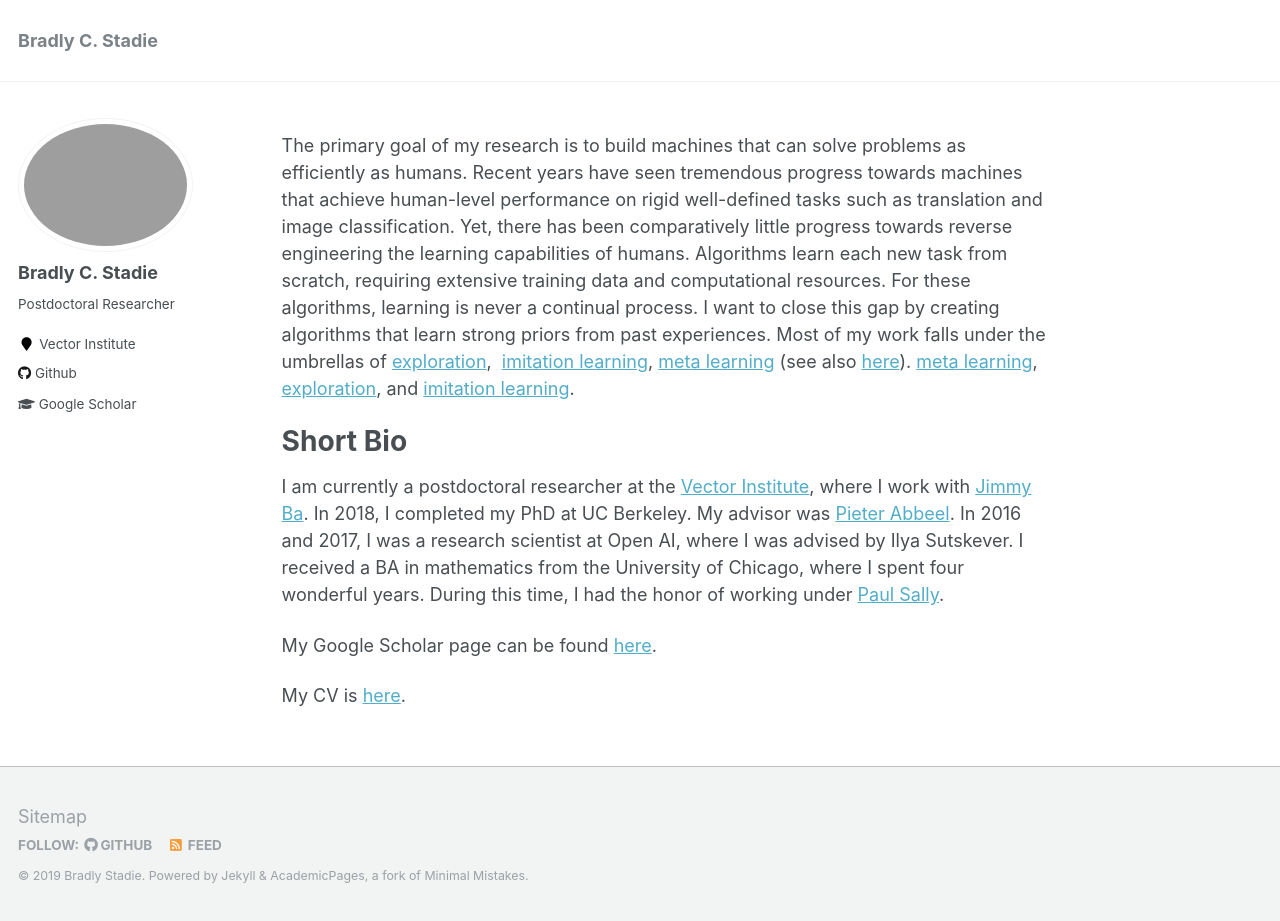
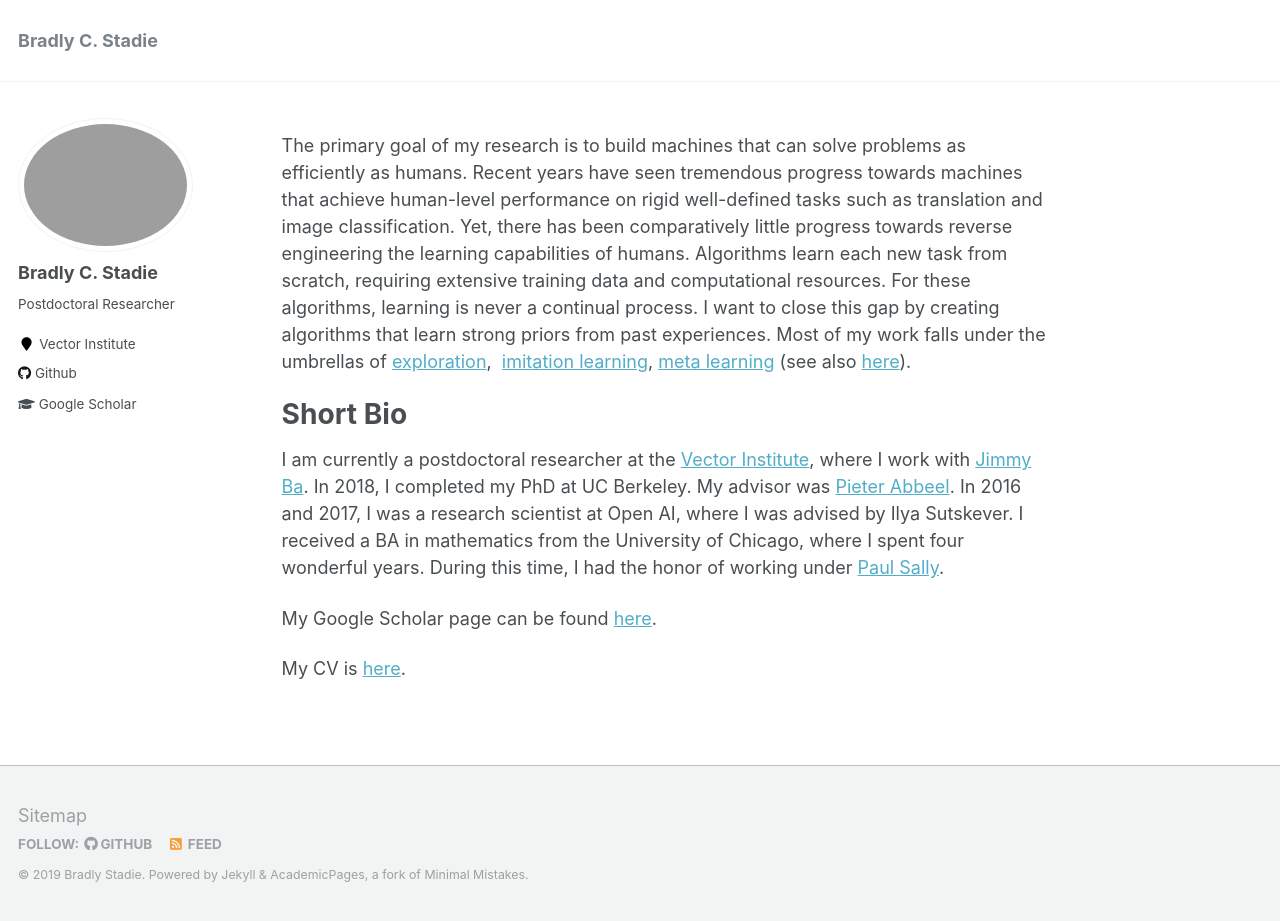
Before and after one commit to bstadie/bstadie.github.io, a Jekyll site: the page built from _pages/about.md, in a window 1280 px wide and 921 px high. Built offline with Jekyll 4.4.1, drawn with Linux system fonts in a browser that asks for light colours.

Commit message:
fixing error.

```diff
--- a/_pages/about.md
+++ b/_pages/about.md
@@ -18,9 +18,7 @@ Most of my work falls under the umbrellas of
 [exploration](https://arxiv.org/pdf/1507.00814.pdf),
 [imitation learning](https://arxiv.org/abs/1703.01703),
 [meta learning](https://arxiv.org/pdf/1803.01118.pdf) (see also [here](https://arxiv.org/pdf/1808.07804.pdf)).
-[meta learning](https://arxiv.org/pdf/1803.01118.pdf),
-[exploration](https://arxiv.org/pdf/1507.00814.pdf), and
-[imitation learning](https://arxiv.org/abs/1703.01703).
+
 
 Short Bio
 ======
```
